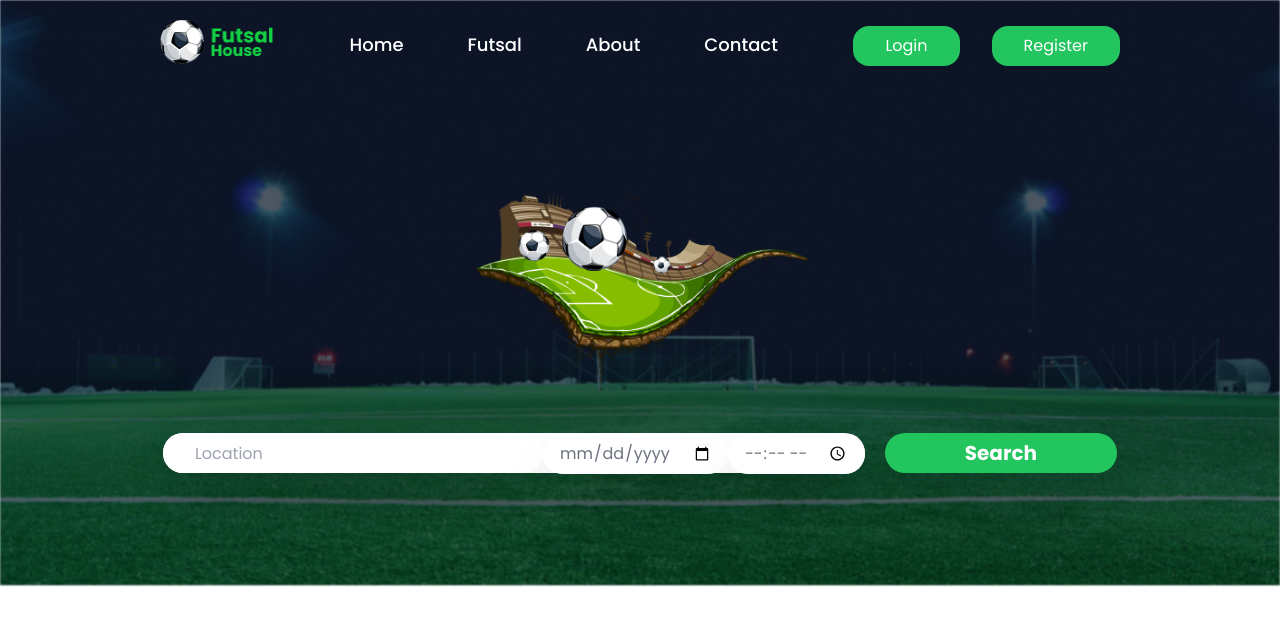
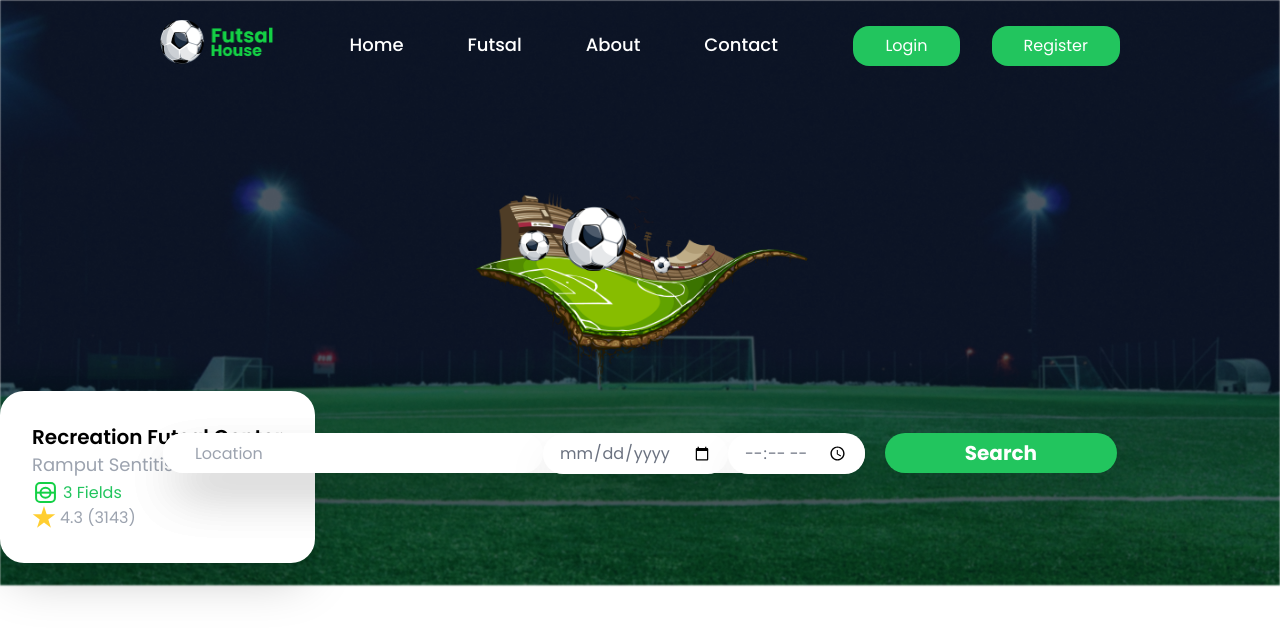
Before and after one commit to BetisRai/futsal-house, a Next.js app: page / in a window 1280 px wide. Shown: the top 636 px of the page. Built offline with nearby package versions, Linux system fonts and the light colour scheme.

Commit message:
added futsalcenter card

```diff
--- /dev/null
+++ b/components/FutsalCenterCard/index.tsx
@@ -0,0 +1,53 @@
+
+interface FutsalCardProps {
+    futsal: FutsalCenterType,
+}
+
+export interface FutsalCenterType {
+  name: string,
+  short_description: string,
+  fields_count: number,
+  rating: number,
+  reviews_count: number
+}
+
+export default function FutsalCenterCard(props: FutsalCardProps): JSX.Element {
+    const { futsal } = props;
+
+
+  return (
+      <div className="max-w-80 max-h-56 bg-white p-8 rounded-3xl shadow-2xl">
+	<div className="">
+	  <h3 className="text-xl font-semibold"> { futsal.name }</h3>
+	  <p className="text-lg font-normal text-gray-400"> { futsal.short_description }</p>
+	  <div className="flex items-center gap-1">
+            <FieldSvg/>
+	    <p className="text-green-500"> { futsal.fields_count } Fields </p>
+          </div>
+	  <div className="flex gap-1">
+	  <StarSvg/>
+	  <p className="text-gray-400">
+          { futsal.rating } ({ futsal.reviews_count })
+	  </p>
+          </div>
+        </div>
+	<div className=""></div>
+      </div>
+  );
+
+}
+
+
+const FieldSvg = () => (
+  <svg width="27" height="27" viewBox="0 0 27 27" fill="none" xmlns="http://www.w3.org/2000/svg">
+    <rect width="27" height="27" fill="white"/>
+    <rect x="4.08569" y="4.08569" width="18.8286" height="18.8286" rx="4" stroke="#14D045" stroke-width="2"/>
+    <path d="M18.5319 13.7687C18.5319 16.5478 16.279 18.8006 13.5 18.8006C10.7209 18.8006 8.46808 16.5478 8.46808 13.7687C8.46808 10.9897 10.7209 8.73681 13.5 8.73681C16.279 8.73681 18.5319 10.9897 18.5319 13.7687Z" stroke="#14D045" stroke-width="2"/>
+    <line x1="3.85712" y1="13.6572" x2="23.1428" y2="13.6572" stroke="#14D045" stroke-width="2"/>
+  </svg>);
+
+const StarSvg = () => (
+    <svg width="24" height="25" viewBox="0 0 24 25" fill="none" xmlns="http://www.w3.org/2000/svg">
+	<path d="M23.25 8.325H14.6625L12 0L9.3375 8.325H0.75L7.6875 13.4625L5.0625 21.75L12 16.6125L18.9375 21.75L16.275 13.425L23.25 8.325Z" fill="#FFCE31"/>
+	</svg>
+);
--- a/pages/index.tsx
+++ b/pages/index.tsx
@@ -1,9 +1,20 @@
 import type { NextPage } from "next";
 import Head from "next/head";
 import Image from "next/image";
+import FutsalCenterCard, {
+  FutsalCenterType,
+} from "../components/FutsalCenterCard";
 import Navbar from "../components/Navbar";
 
 const Home: NextPage = () => {
+  const testFutsal: FutsalCenterType = {
+    name: "Recreation Futsal Center",
+    short_description: "Ramput Sentitis Great field",
+    fields_count: 3,
+    rating: 4.3,
+    reviews_count: 3143,
+  };
+
   return (
     <div className="">
       <Head>
@@ -28,6 +39,20 @@ const Home: NextPage = () => {
               quality={100}
             />
           </div>
+          <Hero />
+        </div>
+
+        <div className="flex ">
+          <FutsalCenterCard futsal={testFutsal} />
+        </div>
+      </main>
+
+      <footer className=""></footer>
+    </div>
+  );
+};
+
+const Hero = (): JSX.Element => (
   <div className="relative flex justify-center items-center mt-10 ">
     <Image
       alt="Futsal House - Stadium Graphic"
@@ -67,12 +92,6 @@ const Home: NextPage = () => {
       </div>
     </div>
   </div>
-        </div>
-      </main>
-
-      <footer className=""></footer>
-    </div>
 );
-};
 
 export default Home;
```
Also changed, not shown: public/svgs/emojione_star.svg (added), public/svgs/field.svg (added). Lines whose indentation alone changed are shown as unchanged.
